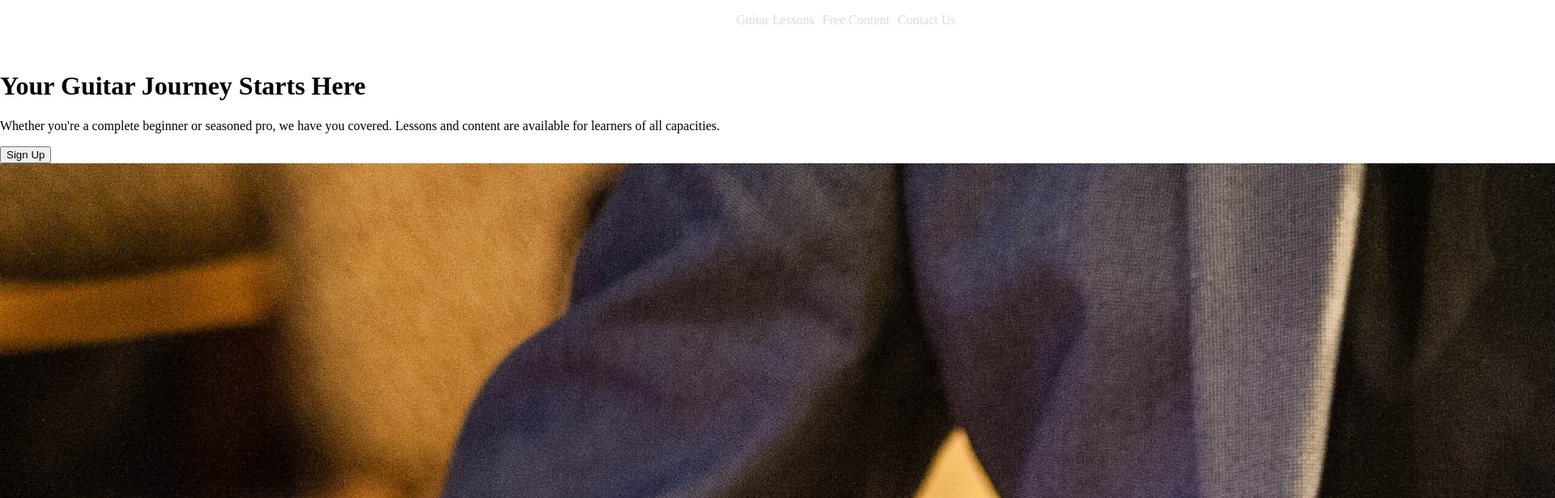
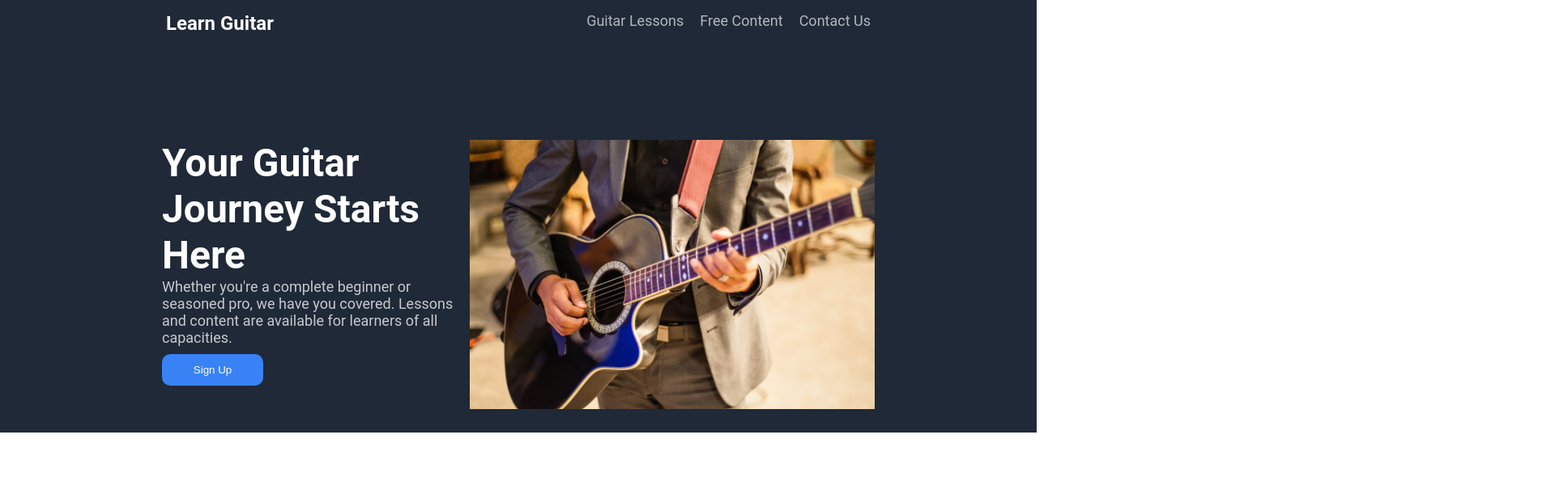
Before and after one commit to Shaykay21/landing-page, a plain HTML site: page index.html in a window 1280 px wide. Shown: the top 616 px of the page at 81% size, 1920 px wide, since content can reach past the window. Drawn offline with Linux system fonts and the light colour scheme.

Commit message:
Added header+section 1 style

```diff
--- a/style.css
+++ b/style.css
@@ -1,57 +1,87 @@
+* {
+    margin: 0;
+    padding: 0;
+    box-sizing: border-box;
+}
+
 body {
-    display: flex;
-    flex-direction: column;
-    margin: 0;
+    font-family: "roboto", sans-serif;
+}
 
 
+.section-1 {
+    background-color: #1f2937;
+    height: 535px;
 }
 
-.top{
-    padding-bottom: 200px;
-    background-color: #678ec5;
-    padding-left: 10px;
+h1 {
+    font-size: 48px;
+    color: white;
+}
+
+h2 {
+    color: white;
+    font-size: 24px;
+}
+
+ul {
+    list-style: none;
+    font-size: 18px;
+    color: #E5E7Eb;
+    opacity: 75%;
+    display: flex;
+    gap: 20px;
 }
 
 .header {
+    /* background-color: rgb(160, 86, 97); */
     display: flex;
     justify-content: space-between;
-    margin: 0px;
-    color: white;
-    padding-left: 100px;
-    padding-right: 100px;
+    padding: 15px 205px 130px 205px;
 }
 
-
-ul {
+.content {
     display: flex;
-    list-style: none;
-    gap: 10px;
-    flex-shrink: 1;
-    color: gainsboro;
+    /* background-color: lightgreen; */
+    height: 235px;
+    padding: 0px 200px 0px 200px;
 }
 
-
-.header-info {
+.content-left {
     display: flex;
-    justify-content: center;
-    align-items: center;
-
+    flex-direction: column;
+    flex: auto;
 }
 
-#header-image {
-    display: flex;
-    justify-content: center;
-    align-self: center;
+.content-left p {
+    font-size: 18px;
+    color: white;
+    opacity: 75%;
 }
 
-#subtext {
+.content-right {
     display: flex;
     flex-direction: column;
+    flex: auto;
 }
 
-.left {
-    display: flex;
-    flex-direction: column;
-    flex-grow: 1;
-    align-items: center;
+.main {
+    width: 500px;
 }
+
+#button {
+    padding: 12px;
+    width: 125px;
+    border-radius: 10px;
+    border: 0;
+    margin-top: 10px;
+    background-color: #3882F6;
+    color: white;
+    box-shadow: inset 0 0 0 0 white;
+    transition: ease-out 0.3s;
+}
+
+#button:hover {
+    box-shadow: inset 125px 0 0 0 white;
+    color: black;
+}
```
